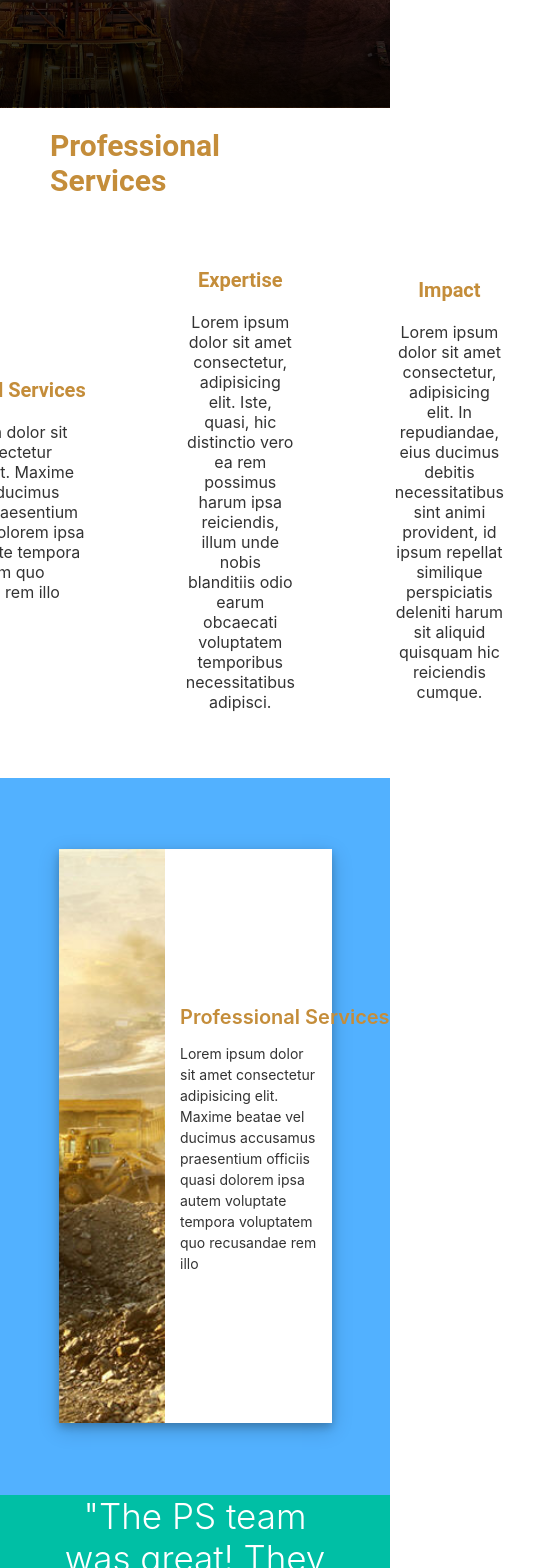
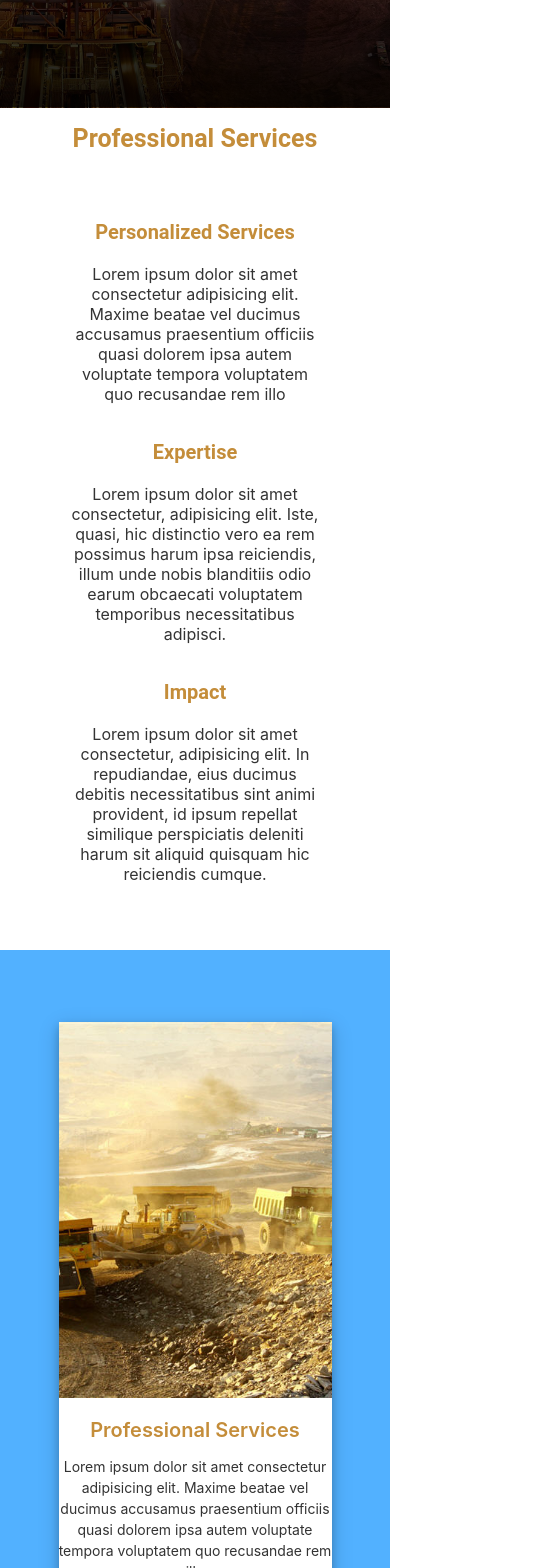
Before and after one commit to LawrenceDarko/goldhawk, a React (Create React App) app: page /services in a window 390 px wide. Shown: the part 382-1950 px from the top of the page, 554 px wide, since content can reach past the window. Built offline with nearby package versions, Linux system fonts and the light colour scheme.

Commit message:
service page responsiveness

```diff
--- a/src/pages/services.js
+++ b/src/pages/services.js
@@ -115,12 +115,11 @@ const SponsorshipsTextContainer = styled.div`
         font-family: 'Roboto', sans-serif;
     }
 
-    > h2 {
-        color: white;
-        font-size: 25px;
-        font-weight: 100;
-        font-family: 'Roboto', sans-serif;
-        /* margin-block-start: 0em; */
+    @media (max-width: 768px) {
+        > h1 {
+            font-size: 25px;
+            white-space: nowrap;
+        }
     }
 `
 const SponsorshipsLogosContainer = styled.div`
@@ -137,6 +136,13 @@ const SponsorshipsLogosContainer = styled.div`
     margin: 30px 20px 50px;
     /* align-items: center; */
     /* border: 1px solid black; */
+
+    @media (max-width: 768px) {
+      flex-direction: column;
+      margin: 30px 20px 50px;
+
+    }
+
 `
 const PresentAndPastSponsorshipsContainer = styled.div`
     width: auto;
@@ -258,6 +264,11 @@ const BigCard = styled.div`
     background-color: #fff;
     /* add shadows */
     box-shadow: 0 4px 8px 0 rgba(0, 0, 0, 0.2), 0 6px 20px 0 rgba(0, 0, 0, 0.19);
+
+    @media (max-width: 768px) {
+       flex-direction: column;
+        /* width: 90%; */
+    }
 `
 const ImageContainer = styled.div`
     width: 50%;
@@ -265,8 +276,24 @@ const ImageContainer = styled.div`
     display: flex;
     flex-direction: column;
     justify-content: center;
+    /* border: 1px solid black; */
 
     > img {
+        width: 100%;
+        height: 100%;
+        object-fit: cover;
+    }
+
+    @media (max-width: 768px) {
+        width: 100%;
+        height: 100%;
+        display: flex;
+        flex-direction: column;
+        justify-content: center;
+        align-items: center;
+        /* margin-top: 0px; */
+
+      > img {
         width: 100%;
         height: 100%;
         object-fit: cover;
@@ -301,8 +328,21 @@ const ImageTextContainer = styled.div`
         /* font-family: 'Roboto', sans-serif; */
         /* margin-block-start: 0em; */
         text-align: left;
+    }
 
+    @media (max-width: 768px) {
+        width: 100%;
+        height: auto;
+        display: flex;
+        flex-direction: column;
+        justify-content: center;
+        align-items: center;
+        padding-left: 20px;
+        padding-right: 20px;
 
+        > p {
+            text-align: center;
+        }
     }
 
 `
@@ -337,6 +377,18 @@ const SmallCard = styled.div`
         letter-spacing: 0.5px;
 
 
+    }
+
+    @media (max-width: 768px) {
+        width: auto;
+
+        > h3 {
+            font-size: 25px;
+        }
+
+        > p {
+            font-size: 10px;
+        }
     }
 `
 const WhiteSpace = styled.div`
@@ -380,6 +432,14 @@ const CommentContainer = styled.div`
     /* align-items: center; */
     width: auto;
 
+    @media (max-width: 768px) {
+        flex-direction: column;
+        justify-content: center;
+        align-items: center;
+
+
+    }
+
 `
 
 const CommentImage = styled.div`
@@ -416,4 +476,20 @@ const CommentText = styled.div`
         padding-block-end: 0em;
         margin-block-end: 0em;
     }
+
+    @media (max-width: 768px) {
+        width: auto;
+        padding-left: 50px;
+        padding-right: 50px;
+        padding-bottom: 50px;
+
+        > h3 {
+            font-size: 30px;
+            text-align: center;
+        }
+
+        > p {
+            text-align: center;
+        }
+    }
 `
```
